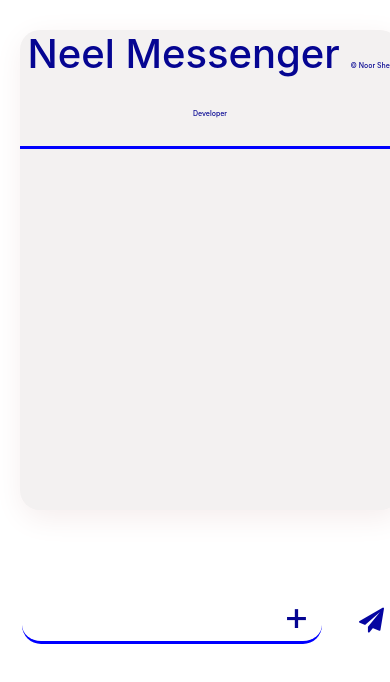
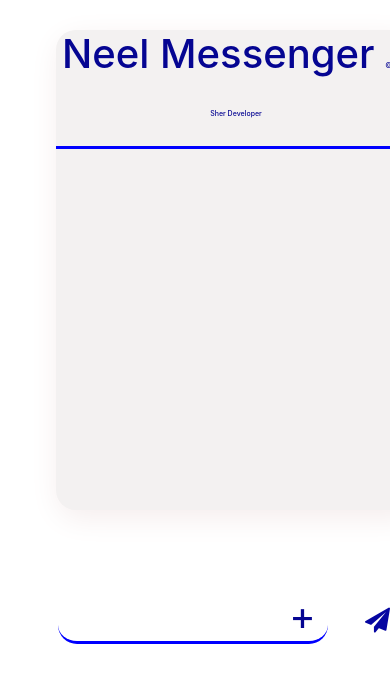
Before and after one commit to Kamran-SherAfgan/Neel-Messenger, a plain HTML site: page index.html in a window 390 px wide. Shown: the top 682 px of the page. Drawn offline with nearby package versions, Linux system fonts and the light colour scheme.

Commit message:
Update style.css

```diff
--- a/style.css
+++ b/style.css
@@ -234,24 +234,25 @@ input:focus{
 @media only screen and (max-width: 437px){
 
     body{
-        height: 180px;
+        height: auto;
 
     }
 
     #mainBox{
-        width: 380px;
-        margin-left: 5px;
+        width: 360px;
+        margin-left: 41px;
         height: 480px;
+        margin-right: 41px;
     }
 
     #value{
-        width: 300px;
+        width: 270px;
         margin-top: 05px;
     }
 
     #send{
         padding-left: 64px;
-        margin-left: 320px
+        margin-left: 290px
 
     }
 
```
